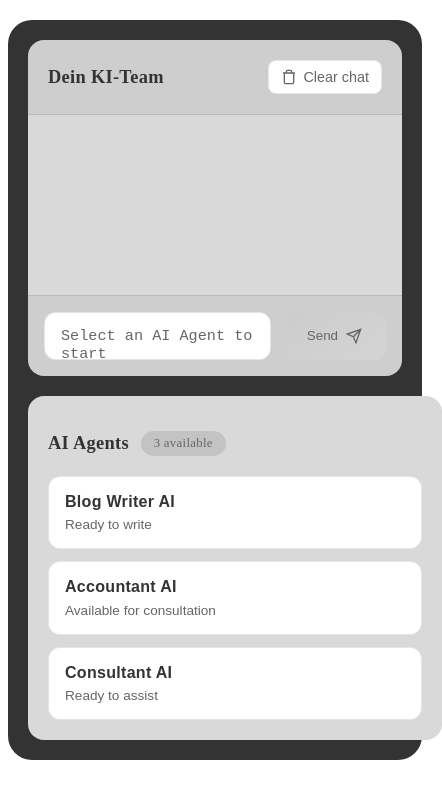
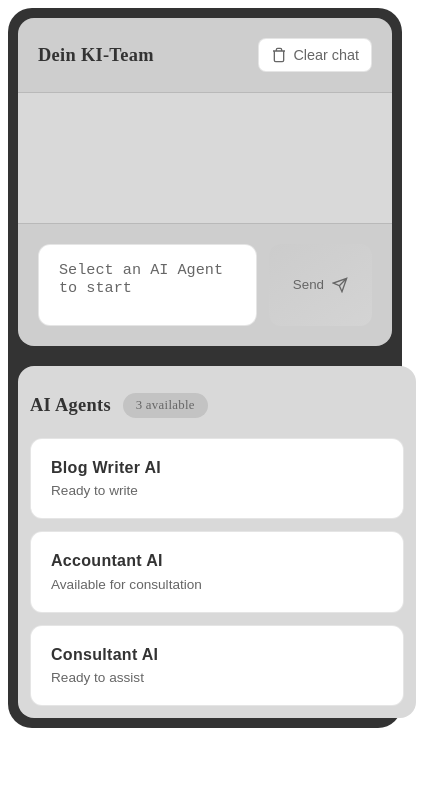
Before and after one commit to Tomeksy/multi_agent_chat, a plain HTML site: page index.html in a window 390 px wide. Shown: the whole page, 442 px wide, since content can reach past the window. Drawn offline with Linux system fonts and the light colour scheme.

Commit message:
Update index.html
full html document

```diff
--- a/index.html
+++ b/index.html
@@ -1,4 +1,12 @@
-<div id="chat-widget-wrapper" style="width: 100%; height: 700px; background: #333333; margin: 20px 0; border-radius: 24px; padding: 20px; display: flex; gap: 20px;">
+<!DOCTYPE html>
+<html lang="en">
+<head>
+    <meta charset="UTF-8">
+    <meta name="viewport" content="width=device-width, initial-scale=1.0">
+    <title>Chat Widget</title>
+</head>
+<body>
+    <div id="chat-widget-wrapper" style="width: 100%; height: 700px; background: #333333; margin: 0; border-radius: 24px; padding: 10px; display: flex; gap: 20px;">
         <div id="chat-widget" style="flex: 1; background: #d9d9d9; border-radius: 16px; overflow: hidden; display: flex; flex-direction: column;">
             <style>
                 .chat-container {
@@ -165,10 +173,11 @@
                 }
 
                 .agents-container {
-                width: 280px;
+                    width: 250px;
+                    min-width: 200px;
                     background: #d9d9d9;
                     border-radius: 16px;
-                padding: 1.25rem;
+                    padding: 1rem;
                     display: flex;
                     flex-direction: column;
                 }
@@ -277,32 +286,23 @@
                     30% { transform: translateY(-4px); }
                 }
 
-            @media (max-width: 768px) {
+                @media (max-width: 900px) {
     #chat-widget-wrapper {
         flex-direction: column;
-                    height: 800px;
-                    padding: 15px;
+        height: auto;
+        padding: 10px;
+        margin: 0;
+        width: 95%;
     }
 
     .agents-container {
         width: 100%;
         height: auto;
+        padding: 0.75rem;
     }
 
-                .agent-button {
-                    padding: 1rem;
-                }
-
-                .message {
-                    max-width: 90%;
-                }
-
-                .input-area {
-                    padding: 1rem;
-                }
-
-                .message-input {
-                    padding: 0.875rem 1rem;
+    #chat-widget {
+        width: 100%;
     }
 }
             </style>
@@ -356,7 +356,7 @@
                     id: 3,
                     name: 'Consultant AI',
                     status: 'Ready to assist',
-                webhook: 'https://hook.eu2.make.com/iy273oeypksywkplaokk69ygiwu2t64v'
+                    webhook: 'WEBHOOK_URL_HERE'
                 }
             ];
 
@@ -562,3 +562,5 @@
         window.onresize = resizeIframe;
     </script>
 </div>
+</body>
+</html>
```
Lines whose indentation alone changed are shown as unchanged.
